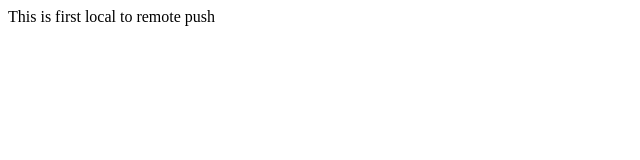
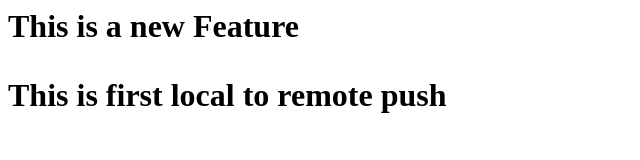
Before and after one commit to pratikkambl3/Localrepo, a plain HTML site: page index.html in a window 1280 px wide. Shown: the whole page, without its empty margins (0-640 px from the left). Drawn offline with Linux system fonts and the light colour scheme.

Commit message:
Added a new feature

```diff
--- a/index.html
+++ b/index.html
@@ -1 +1,2 @@
+<h1>This is a new Feature<h1>
 <p>This is first local to remote push <p>
```
